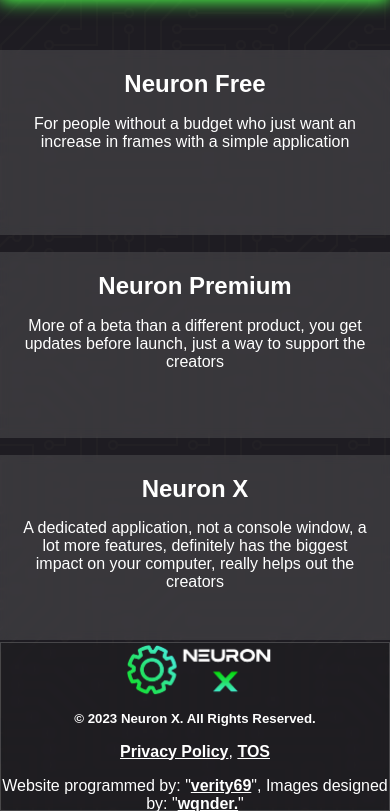
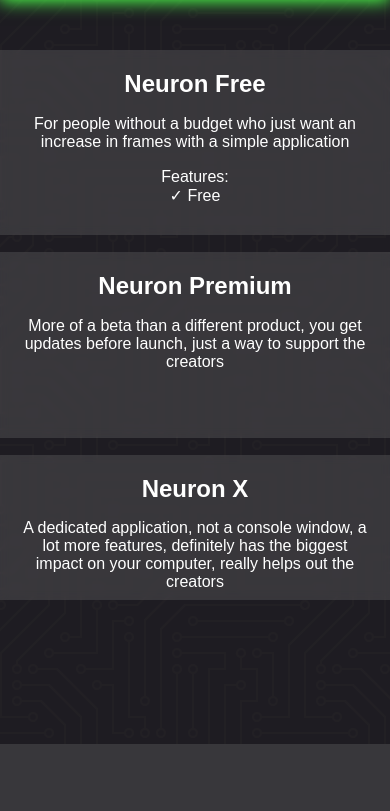
Before and after one commit to verity0001/NeuronX, a PHP site: page /buy.html in a window 390 px wide. Shown: the part 100-911 px from the top of the page. After the commit the page ends 844 px from the top, so only its background shows below. Run offline with PHP 8.4, Linux system fonts and the light colour scheme.

Commit message:
it's responsive now yay
i want to die

```diff
--- a/buy.html
+++ b/buy.html
@@ -26,6 +26,10 @@
             <div class="element">
                 <h1>Neuron Free</h1>
                 <p>For people without a budget who just want an increase in frames with a simple application</p>
+                <p>Features:</p>
+                <ul>
+                    <li>Free</li>
+                </ul>
             </div>
             <div class="element">
                 <h1>Neuron Premium</h1>
--- a/css/buy.css
+++ b/css/buy.css
@@ -37,7 +37,7 @@
 }
 
 .element:hover {
-    box-shadow: 0 8px 32px 0 rgba(31, 135, 40, 0.37);
+    box-shadow: 0 8px 32px 0 rgba(31, 135, 40, 0.5);
     cursor: help;
 }
 
@@ -50,6 +50,14 @@
     width: 40vw !important;
     margin-right: 4vw;
     animation: popup 1s 1s ease-in-out forwards;
+}
+
+ul {
+    list-style-type: none;
+}
+
+ul li:before {
+    content: "\2713\0020";
 }
 
 @media screen and (max-width: 700px) {
--- a/css/index.css
+++ b/css/index.css
@@ -221,9 +221,6 @@ a {
     width: 100vw;
     border-radius: 0;
   }
-  a {
-    font-size: 4em;
-  }
   .container2 {
     flex-direction: column;
     justify-content: center;
--- a/css/style.css
+++ b/css/style.css
@@ -246,6 +246,13 @@ a:-webkit-any-link {
   .context {
     text-align: center;
   }
+  .side a {
+    font-size: 4em;
+    text-decoration: none;
+  }
+  footer {
+    display: none;
+  }
 }
 
 @media screen and (max-width: 300px) {
--- a/index.html
+++ b/index.html
@@ -21,7 +21,7 @@
         <a href="about.html">ABOUT</a>
         <button class="openbtn" onclick="toggleNav()">☰</button>
     </div>
-    <div class="side" id="smenu" class="sidenav">
+    <div class="side sidenav" id="smenu">
         <a href="download.html">DOWNLOAD</a><br><br>
         <a href="buy.html">BUY</a><br><br>
         <a href="about.html">ABOUT</a>
```
Also changed, not shown: img/check.png (added).
